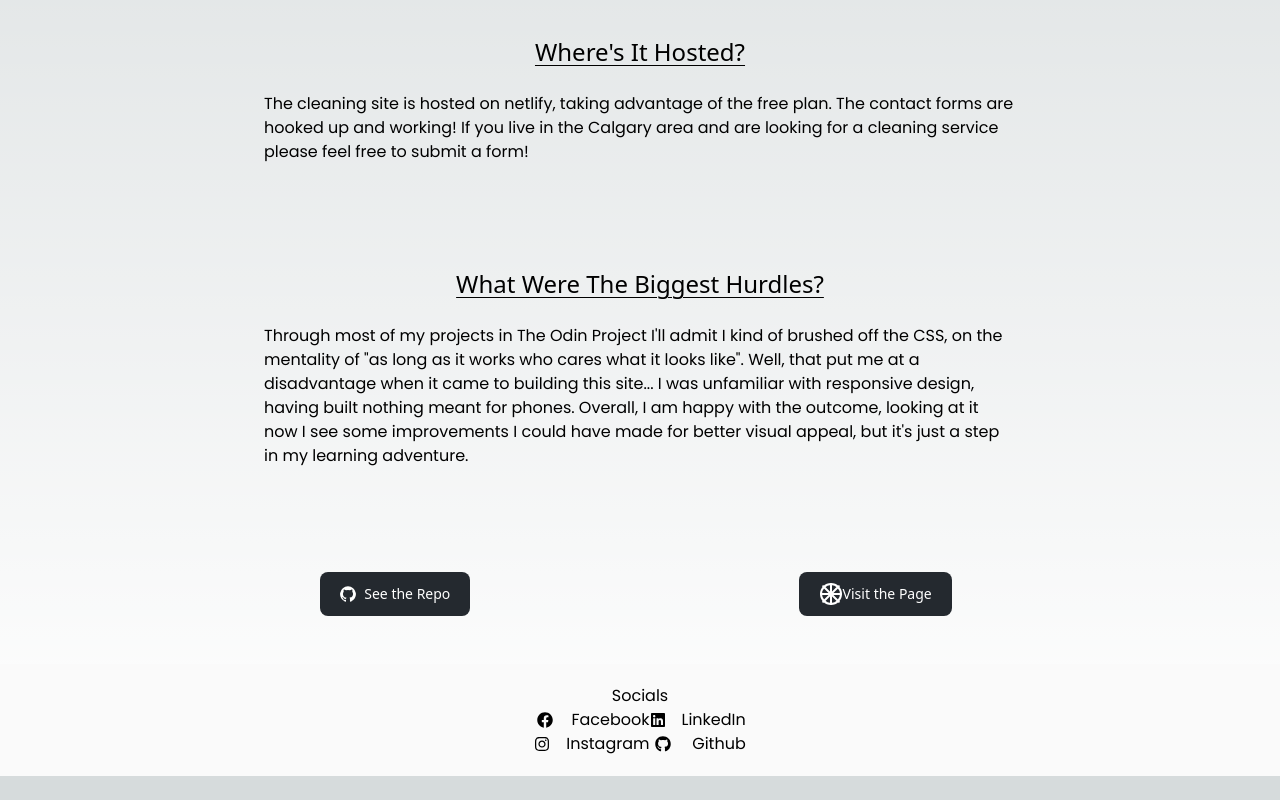
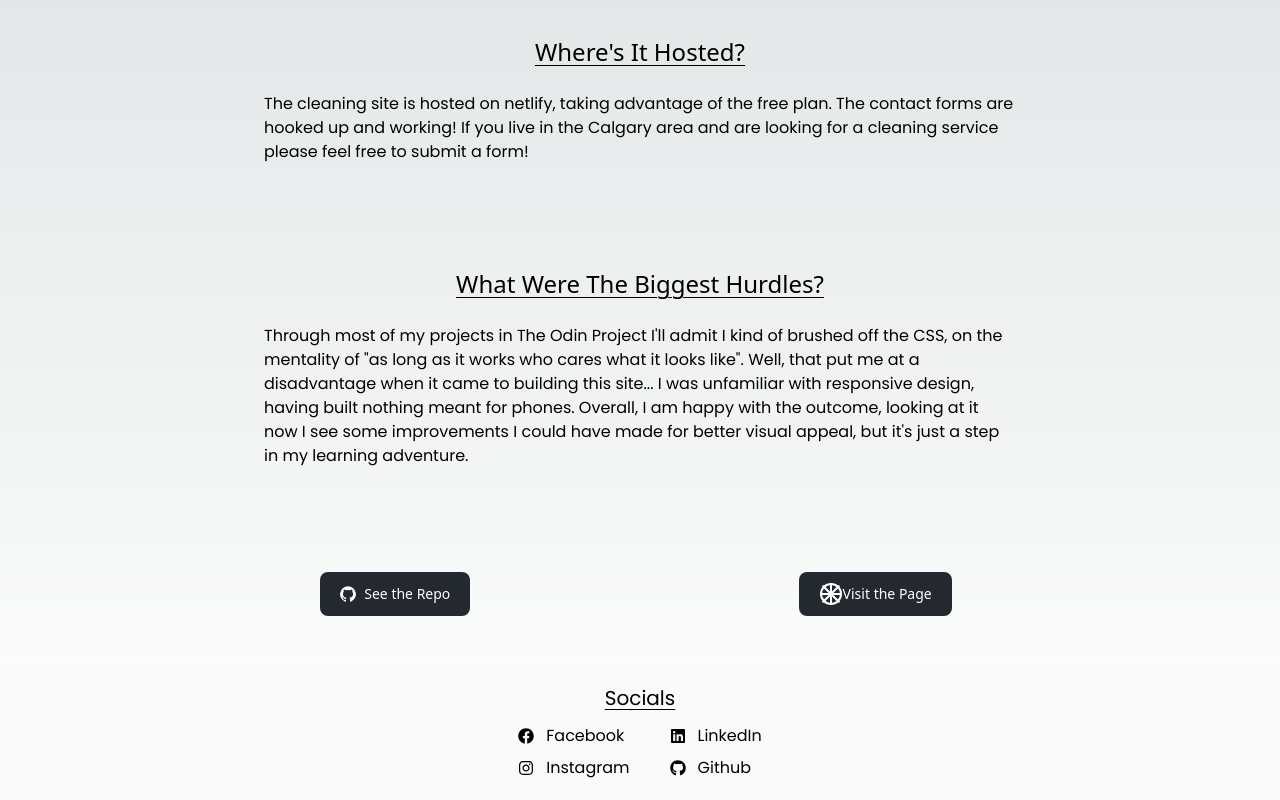
Before and after one commit to Daver067/daves-website, a Next.js app: page /mocc in a window 1280 px wide. Shown: the part 416-1216 px from the top of the page. Before the commit the page ends 1192 px from the top, so only its background shows below. Built offline with nearby package versions, Linux system fonts and the light colour scheme; a web font is replaced by a local one.

Commit message:
footer is looking good

```diff
--- a/src/components/about/about_hero.tsx
+++ b/src/components/about/about_hero.tsx
@@ -14,7 +14,7 @@ const HeroAbout = () => {
   ];
   return (
     <div className="h-full w w-full bg-black font-poppins">
-      <div className="w-full text-center text-4xl pt-20 pb-5 md:pb-20 underline decoration-1 underline-offset-4">
+      <div className="w-full text-center text-4xl pt-5 md:pt-10 pb-5 md:pb-10 underline decoration-1 underline-offset-4">
         About Me
       </div>
       <div className="w-full flex justify-center bg-zinc-800 flex-col py-10 px:2 md:px-32 md:flex-row">
--- a/src/components/contact/contact_hero.tsx
+++ b/src/components/contact/contact_hero.tsx
@@ -1,7 +1,7 @@
 const ContactHero: React.FC = () => {
   return (
     <div className="h-full w w-full bg-black/50 font-poppins">
-      <div className="w-full text-center text-4xl pt-5 md:pt-20 pb-10 underline decoration-1 underline-offset-4">
+      <div className="w-full text-center text-4xl pt-5 md:pt-10 pb-10 underline decoration-1 underline-offset-4">
         Contact
       </div>
       <p className=" w-full px-4 md:px-10 text-center ">
--- a/src/components/footer/footer.tsx
+++ b/src/components/footer/footer.tsx
@@ -10,38 +10,50 @@ const Footer: React.FC<Footer> = ({}) => {
   const router = useRouter();
 
   return (
-    <div className=" mt-10 bg-tertiary-color min-h-[10vh] w-full p-5 font-poppins">
+    <div className=" mt-10 bg-tertiary-color min-h-[10vh] w-full p-5 font-poppins ">
       <div className="flex justify-center">
         <div className="">
-          <h3 className="text-center">Socials</h3>
-          <div className="flex">
-            <div className="flex flex-col">
-              <a href="https://www.facebook.com/dave.diemert" className="">
-                <div className="flex gap-4 ">
-                  <FaFacebook className="m-auto" />
-                  Facebook
+          <h3 className="text-center text-xl mb-3 underline decoration-1 underline-offset-4 ">
+            Socials
+          </h3>
+          <div className="flex  gap-10">
+            <div className="flex flex-col gap-2">
+              <a
+                href="https://www.facebook.com/dave.diemert"
+                className="hover:text-text-color-hovering"
+              >
+                <div className="flex  ">
+                  <FaFacebook className="my-auto" />
+                  <h3 className="pl-3">Facebook</h3>
                 </div>
               </a>
-              <a href="https://www.instagram.com/davediemert/" className="">
-                <div className="flex gap-4 ">
-                  <FaInstagram className="m-auto" /> Instagram
+              <a
+                href="https://www.instagram.com/davediemert/"
+                className="hover:text-text-color-hovering"
+              >
+                <div className="flex">
+                  <FaInstagram className="my-auto" />
+                  <h3 className="pl-3">Instagram</h3>
                 </div>
               </a>
             </div>
-            <div className="flex flex-col">
+            <div className="flex flex-col gap-2">
               <a
                 href="https://www.linkedin.com/in/dave-diemert-a47135306/"
-                className=""
+                className="hover:text-text-color-hovering"
               >
-                <div className="flex gap-4 ">
-                  <FaLinkedin className="m-auto" />
-                  LinkedIn
+                <div className="flex ">
+                  <FaLinkedin className="my-auto" />
+                  <h3 className="pl-3">LinkedIn</h3>
                 </div>
               </a>
-              <a href="https://github.com/Daver067" className="">
-                <div className="flex gap-4 ">
-                  <FaGithub className="m-auto" />
-                  Github
+              <a
+                href="https://github.com/Daver067"
+                className="hover:text-text-color-hovering"
+              >
+                <div className="flex">
+                  <FaGithub className="my-auto" />
+                  <h3 className="pl-3">Github</h3>
                 </div>
               </a>
             </div>
--- a/src/components/home/project.tsx
+++ b/src/components/home/project.tsx
@@ -44,7 +44,7 @@ const Project: React.FC<Project> = ({
   );
 
   return (
-    <div className="w-full lg:px-60 pb-3 border-b-2 border-zinc-500">
+    <div className="w-full lg:px-60 pb-3 border-t-2 border-zinc-500">
       <div className="h-full pt-4 px-4 mx-auto flex flex-col-reverse md:flex-row min-h-64 md:gap-20 xs-items-center ">
         <div className="w-[90%] h-80 md:w-[30%] relative my-2 self-center ">
           <Flippable front={front} back={back} />
```
